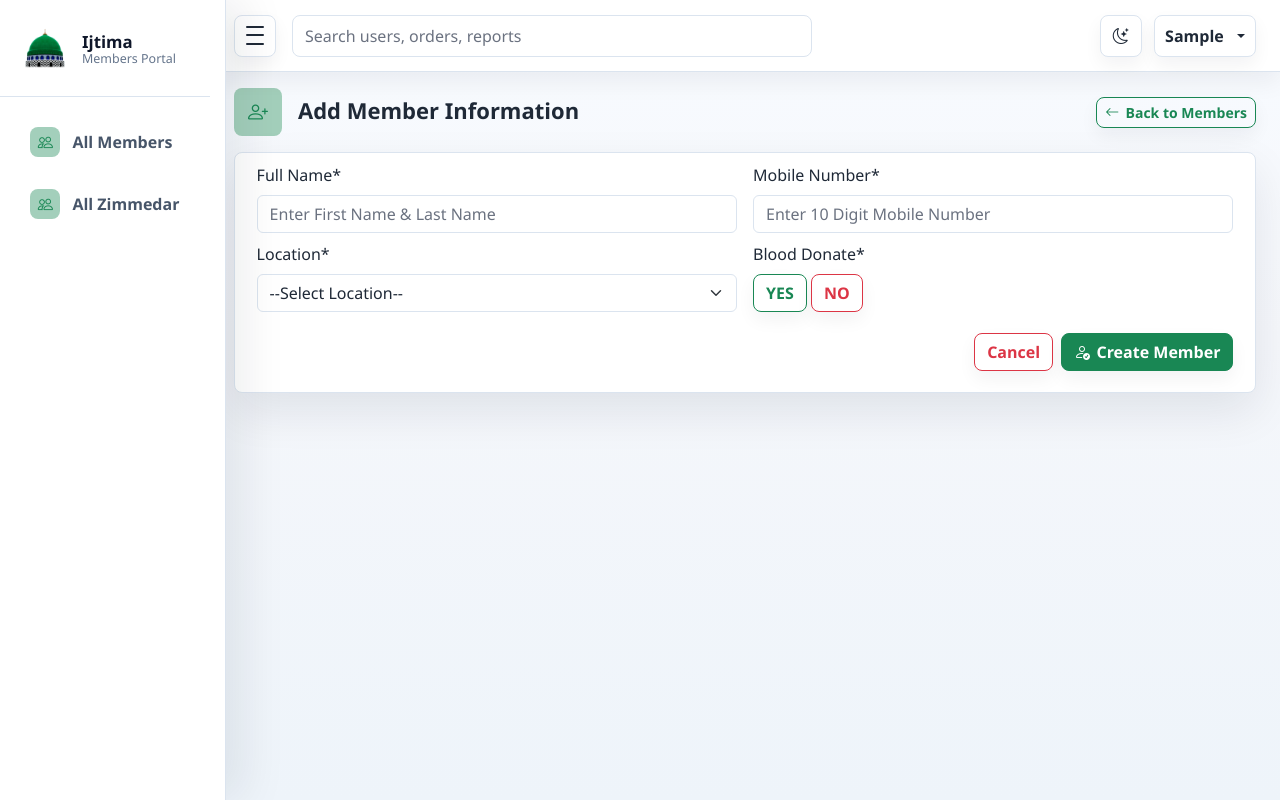
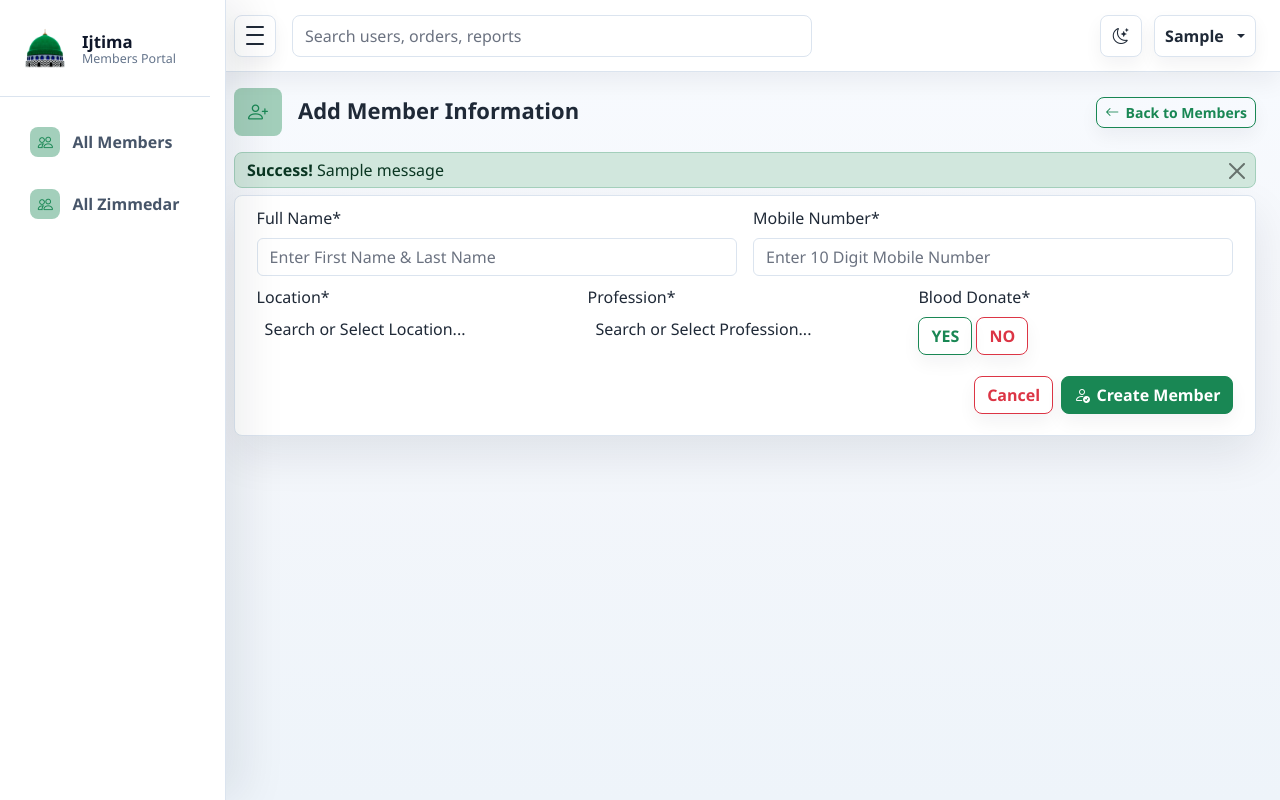
Before and after one commit to moanwarshaikhattari/ijtima-members-portal, a Django app: page /members/add/ in a window 1280 px wide. Run offline with Django 5.2, Linux system fonts and the light colour scheme; a user stored in the database is signed in; tables that the repository leaves empty hold one stand-in row (values such as "Sample post"); one stand-in notice (Sample message) is shown; some libraries are stand-ins or nearby versions.

Commit message:
update logo and added profession

```diff
--- a/myapp/admin.py
+++ b/myapp/admin.py
@@ -19,7 +19,7 @@ admin.site.register(Profile)
 @admin.register(Member)
 class MemberAdmin(admin.ModelAdmin):
     # Admin table me dikhne wale columns
-    list_display = ('name', 'mobile', 'location', 'blood_donate', 'zimmedar_name', 'joined_at')
+    list_display = ('name', 'mobile', 'location', 'blood_donate', 'zimmedar_name','profession','joined_at')
 
     # Search bar enable karne ke liye
     search_fields = ('name', 'mobile', 'zimmedar_name', 'blood_donate')
--- a/myapp/static/assets/css/style.css
+++ b/myapp/static/assets/css/style.css
@@ -939,7 +939,7 @@ html[data-theme="dark"] .profile-button .avatar-sm {
 }
 
 .auth-visual img {
-  /* width: 100%; */
+  width: 100%;
   height: 100%;
   display: block;
   object-fit: cover;
--- a/myapp/templates/add-member.html
+++ b/myapp/templates/add-member.html
@@ -51,7 +51,14 @@
 
           <section class="row g-3 mb-lg-0 mb-5">
             <div class="col-12 col-xl-12">
-              <div class="col-12 col-xl-12">
+              {% if messages %}
+                {% for message in messages %}
+                  <div class="alert alert-success alert-dismissible fade show" role="alert">
+                    <strong>Success!</strong> {{ message }}
+                    <button type="button" class="btn-close" data-bs-dismiss="alert" aria-label="Close"></button>
+                  </div>
+                {% endfor %}
+              {% endif %}
 
               <form id="contactForm" method="POST" action="{% url 'addmember' %}" class="panel">
                 {% csrf_token %}
@@ -85,15 +92,11 @@
                     {% endif %}
                   </div>
 
-                  <div class="col-md-6 mt-1">
+                  <div class="col-md-4 mt-1">
                     <label class="form-label" for="location">Location*</label>
-                    <select class="form-select form-control mb-0" id="location" name="location">
-                      <option value="">--Select Location--</option>
-                      <!-- <option value="Belapur">Belapur</option>
-                      <option value="Kopar Khairne">Kopar Khairne</option>
-                      <option value="Nerul">Nerul</option>
-                      <option value="Kharghar">Kharghar</option>
-                      <option value="Vashi">Vashi</option> -->
+                    <select class="form-select location-dropdown mb-0" id="location" name="location">
+                      <!-- Placeholder ke liye empty option zaroori hai -->
+                      <option value="" {% if not entered_location %}selected{% endif %}></option>
                       {% for key, value in Member.LOCATION_CHOICES %}
                           <option value="{{ key }}" {% if entered_location == key %}selected{% endif %}>
                               {{ value }}
@@ -102,9 +105,22 @@
                     </select>
                     <div class="text-danger error" id="errorLocation"></div>
                   </div>
+                  <div class="col-md-4 mt-1">
+                    <label class="form-label" for="profession">Profession*</label>
+                    <select class="form-select profession-dropdown mb-0" id="profession" name="profession">
+                      <!-- Placeholder ke liye empty option zaroori hai -->
+                      <option value="" {% if not entered_profession %}selected{% endif %}></option>
+                      {% for key, value in Member.PROFESSION_CHOICES %}
+                          <option value="{{ key }}" {% if entered_profession == key %}selected{% endif %}>
+                              {{ value }}
+                          </option>
+                      {% endfor %}
+                    </select>
+                    <div class="text-danger error" id="errorProfession"></div>
+                  </div>
 
 
-                  <div class="col-md-6 mt-1">
+                  <div class="col-md-4 mt-1">
                     <label class="form-label">Blood Donate*</label>
 
                     <div class="" role="group" aria-label="Blood Donate">
@@ -143,7 +159,32 @@
 
   <script src="{% static 'assets/js/bootstrap.bundle.min.js' %}"></script>
   <script src="{% static 'assets/js/main.js' %}"></script>
-  <script src="https://cdn.jsdelivr.net/npm/choices.js/public/assets/scripts/choices.min.js"></script>
+
+  <!-- searchable drop down  -->
+  <script src="https://code.jquery.com/jquery-3.6.0.min.js"></script>
+  <!-- Select2 JS -->
+  <script src="https://cdn.jsdelivr.net/npm/select2@4.1.0-rc.0/dist/css/select2.min.css"></script>
+  <script src="https://cdn.jsdelivr.net/npm/select2@4.1.0-rc.0/dist/js/select2.min.js"></script>
+
+  <script>
+    $(document).ready(function() {
+      $('.profession-dropdown').select2({
+        theme: 'bootstrap-5', // Bootstrap 5 Look & Feel
+        placeholder: 'Search or Select Profession...',
+        allowClear: true,
+        width: '100%'
+      });
+    });
+
+    $(document).ready(function() {
+      $('.location-dropdown').select2({
+        theme: 'bootstrap-5', // Bootstrap 5 Look & Feel
+        placeholder: 'Search or Select Location...',
+        allowClear: true,
+        width: '100%'
+      });
+    });
+  </script>
 
   <script>
     document.getElementById("contactForm").onsubmit = function (e) {
@@ -152,6 +193,7 @@
       document.getElementById("errorName").innerText = "";
       document.getElementById("errorMobile").innerText = "";
       document.getElementById("errorLocation").innerText = "";
+      document.getElementById("errorProfession").innerText = "";
       document.getElementById("errorBlood").innerText = "";
 
       let valid = true;
@@ -159,6 +201,7 @@
       const name = document.querySelector("[name='name']").value.trim();
       const mobile = document.querySelector("[name='mobile']").value.trim();
       const location = document.querySelector("[name='location']").value.trim();
+      const profession= document.querySelector("[name='profession']").value.trim();
       const blood = document.querySelector("input[name='blood']:checked");
 
       if (name === "") {
@@ -175,6 +218,12 @@
         document.getElementById("errorLocation").innerText = "Location is required.";
         valid = false;
       }
+
+      if (profession === "") {
+        document.getElementById("errorProfession").innerText = "Profession is required.";
+        valid = false;
+      }
+
       if (!blood) {
         document.getElementById("errorBlood").innerText =
             "Please select YES or NO.";
@@ -200,25 +249,9 @@
       document.getElementById("errorName").innerText = "";
       document.getElementById("errorMobile").innerText = "";
       document.getElementById("errorLocation").innerText = "";
+      document.getElementById("errorProfession").innerText = "";
       document.getElementById("errorBlood").innerText = "";
     });
-
-    // serachable dropdown
-    new Choices('#location', {
-      searchEnabled: true,
-      itemSelectText: '',
-      shouldSort: false,
-      placeholder: false,
-      placeholderValue: 'Select Location',
-    });
-    // new Choices('#blood', {
-    //   searchEnabled: false,
-    //   itemSelectText: '',
-    //   shouldSort: false,
-    //   placeholder: false,
-    //   placeholderValue: 'Select Location',
-    // });
-
-</script>
+  </script>
 </body>
 </html>
--- a/myapp/templates/allmembers.html
+++ b/myapp/templates/allmembers.html
@@ -62,6 +62,7 @@
                     <th scope="col">Name</th>
                     <th scope="col">Mobile</th>
                     <th scope="col">Location</th>
+                    <th scope="col">Profession</th>
                     <th scope="col" style="text-align: center;">Blood Donate</th>
                     <th scope="col">Joined Date</th>
                     <th scope="col">Zimmedar Name</th>
@@ -76,6 +77,7 @@
                     </td>
                     <td><a href="tel:+91{{ member.mobile }}">{{ member.mobile }}</a></td>
                     <td>{{ member.location }}</td>
+                    <td>{{ member.profession }}</td>
                     <td style="text-align: center;">{{ member.blood_donate }}</td>
                     <td>{{ member.joined_at|date:"d M Y" }}</td>
                     <td>{{ member.zimmedar_name|title }}</td>
--- a/myapp/templates/head.html
+++ b/myapp/templates/head.html
@@ -1,13 +1,22 @@
 {% load static %}
 <meta charset="UTF-8">
 <meta name="viewport" content="width=device-width, initial-scale=1.0">
-<meta name="description" content="adminHMD professional admin dashboard template">
-<!-- <title>Dashboard | adminHMD</title> -->
+<meta name="description" content="Navi Mumbai Members Portal">
 
+<!-- WhatsApp / Facebook Preview Image -->
+<meta property="og:image" content="{{ request.scheme }}://{{ request.get_host }}{% static 'assets/images/di-logo.png' %}">
+<meta property="og:image:secure_url" content="{{ request.scheme }}://{{ request.get_host }}{% static 'assets/images/di-logo.png' %}">
+<meta property="og:image:width" content="1200">
+<meta property="og:image:height" content="630">
 <link rel="stylesheet" href="{% static 'assets/css/bootstrap.min.css' %}">
 <link rel="stylesheet" href="{% static 'assets/vendors/bootstrap-icons/bootstrap-icons.css' %}">
 <link rel="stylesheet" href="{% static 'assets/css/style.css' %}">
-<link rel="stylesheet" href="https://cdn.jsdelivr.net/npm/choices.js/public/assets/styles/choices.min.css">
+<!-- <link rel="stylesheet" href="https://cdn.jsdelivr.net/npm/choices.js/public/assets/styles/choices.min.css"> -->
+ <!-- Select2 CSS -->
+<link href="https://cdn.jsdelivr.net/npm/select2@4.1.0-rc.0/dist/css/select2.min.css" rel="stylesheet" />
+
+<!-- Select2 Bootstrap 5 Theme CSS (Match with Bootstrap styling) -->
+<link href="https://cdn.jsdelivr.net/npm/select2-bootstrap-5-theme@1.3.0/dist/select2-bootstrap-5-theme.min.css" rel="stylesheet" />
 
 <style>
     .alert-dismissible .btn-close{
@@ -19,4 +28,74 @@
     .alert-dismissible {
         margin-bottom: 7px !important;
     }
+    .select2-container--bootstrap-5 .select2-dropdown .select2-results__options .select2-results__option.select2-results__option--selected, .select2-container--bootstrap-5 .select2-dropdown .select2-results__options .select2-results__option[aria-selected=true]:not(.select2-results__option--highlighted)
+      {
+          color: #fff;
+          background-color: #198754;
+      }
 </style>
+<style>
+  /* Dark Mode Input Box Overrides */
+  body.dark-mode .form-control,
+  [data-bs-theme="dark"] .form-control,
+  .dark-mode .form-control {
+    background-color: #1b263b !important;
+    color: #ffffff !important;
+    border: 1px solid #2b3d5b !important;
+  }
+
+  body.dark-mode .form-control::placeholder,
+  [data-bs-theme="dark"] .form-control::placeholder,
+  .dark-mode .form-control::placeholder {
+    color: #8b9bb4 !important;
+  }
+
+  /* Dark Mode Select2 Container (Location & Profession Dropdowns) */
+  body.dark-mode .select2-container--bootstrap-5 .select2-selection--single,
+  [data-bs-theme="dark"] .select2-container--bootstrap-5 .select2-selection--single,
+  .dark-mode .select2-container--bootstrap-5 .select2-selection--single,
+  body.dark-mode .select2-container--default .select2-selection--single,
+  [data-bs-theme="dark"] .select2-container--default .select2-selection--single,
+  .dark-mode .select2-container--default .select2-selection--single {
+    background-color: #1b263b !important;
+    border: 1px solid #2b3d5b !important;
+    color: #ffffff !important;
+  }
+
+  /* Select2 Text & Placeholder in Dark Mode */
+  body.dark-mode .select2-selection__rendered,
+  [data-bs-theme="dark"] .select2-selection__rendered,
+  .dark-mode .select2-selection__rendered {
+    color: #ffffff !important;
+  }
+
+  body.dark-mode .select2-selection__placeholder,
+  [data-bs-theme="dark"] .select2-selection__placeholder,
+  .dark-mode .select2-selection__placeholder {
+    color: #8b9bb4 !important;
+  }
+
+  /* Select2 Open Dropdown Menu Dark Theme */
+  body.dark-mode .select2-dropdown,
+  [data-bs-theme="dark"] .select2-dropdown,
+  .dark-mode .select2-dropdown {
+    background-color: #1b263b !important;
+    border: 1px solid #2b3d5b !important;
+    color: #ffffff !important;
+  }
+
+  body.dark-mode .select2-search__field,
+  [data-bs-theme="dark"] .select2-search__field,
+  .dark-mode .select2-search__field {
+    background-color: #0d1b2a !important;
+    color: #ffffff !important;
+    border: 1px solid #2b3d5b !important;
+  }
+
+  body.dark-mode .select2-results__option--highlighted[aria-selected],
+  [data-bs-theme="dark"] .select2-results__option--highlighted[aria-selected],
+  .dark-mode .select2-results__option--highlighted[aria-selected] {
+    background-color: #2b3d5b !important;
+    color: #ffffff !important;
+  }
+</style>
--- a/myapp/templates/members.html
+++ b/myapp/templates/members.html
@@ -62,6 +62,7 @@
                     <th scope="col">Name</th>
                     <th scope="col">Mobile</th>
                     <th scope="col">Location</th>
+                    <th scope="col">Profession</th>
                     <th scope="col">Blood Donate</th>
                     <th scope="col">Joined Date</th>
                     <th scope="col">Zimmedar Name</th>
@@ -76,6 +77,7 @@
                     </td>
                     <td><a href="tel:+91{{ member.mobile }}">{{ member.mobile }}</a></td>
                     <td>{{ member.location }}</td>
+                    <td>{{ member.profession }}</td>
                     <td style="text-align: center;">{{ member.blood_donate }}</td>
                     <td>{{ member.joined_at|date:"d M Y" }}</td>
                     <td>{{ member.zimmedar_name|title }}</td>
@@ -199,7 +201,7 @@
 
     });
   </script>
-  {% if whatsapp_url %}
+  <!-- {% if whatsapp_url %}
   <script>
     document.addEventListener("DOMContentLoaded", function () {
         // 200ms Delay ensures browser fully loads DOM before triggering external redirect
@@ -209,6 +211,6 @@
         }, 200);
     });
   </script>
-  {% endif %}
+  {% endif %} -->
 </body>
 </html>
--- a/myapp/templates/sidebar.html
+++ b/myapp/templates/sidebar.html
@@ -1,8 +1,10 @@
 {% load static %}
 <div class="sidebar-backdrop" data-sidebar-close></div>
 <aside class="admin-sidebar" id="adminSidebar" aria-label="Main navigation">
+
+    {% if request.user.is_superuser or request.user.is_staff %}
     <div class="sidebar-header">
-        <a class="brand-mark" href="{% url 'members' %}" aria-label="adminHMD dashboard">
+        <a class="brand-mark" href="{% url 'allmembers' %}" aria-label="adminHMD dashboard">
             <span class="b"><img style="vertical-align: baseline !important;" src="/static/assets/images/madina.png" alt="midana logo" width="50px"></span>
             <span class="brand-copy">
             <span class="brand-title">Ijtima</span>
@@ -10,7 +12,6 @@
             </span>
         </a>
     </div>
-    {% if request.user.is_superuser or request.user.is_staff %}
         <nav class="sidebar-nav">
             <a class="nav-link {% if request.path == '/allmemberslist/' %}active{% endif %}" href="{% url 'allmembers' %}"
             {% if request.path == '/allmemberslist/' %}aria-current="page"{% endif %}>
@@ -29,6 +30,15 @@
             </a>
         </nav>
     {% else %}
+    <div class="sidebar-header">
+        <a class="brand-mark" href="{% url 'members' %}" aria-label="adminHMD dashboard">
+            <span class="b"><img style="vertical-align: baseline !important;" src="/static/assets/images/madina.png" alt="midana logo" width="50px"></span>
+            <span class="brand-copy">
+            <span class="brand-title">Ijtima</span>
+            <span class="brand-subtitle">Members Portal</span>
+            </span>
+        </a>
+    </div>
         <nav class="sidebar-nav">
             <a class="nav-link {% if request.path == '/members/' %}active{% endif %}" href="{% url 'members' %}"
             {% if request.path == '/members/' %}aria-current="page"{% endif %}>
--- a/myapp/views.py
+++ b/myapp/views.py
@@ -195,12 +195,12 @@ def member_list(request):
     #     members = Member.objects.filter(created_by=request.user).order_by('-joined_at')
 
     # Session se WhatsApp URL nikalein
-    whatsapp_url = request.session.pop('open_whatsapp_url', None)
+    # whatsapp_url = request.session.pop('open_whatsapp_url', None)
 
     return render(request, 'members.html', {
         'title': 'Members List',
         'members': members,
-        'whatsapp_url': whatsapp_url
+        # 'whatsapp_url': whatsapp_url
     })
 
 @login_required(login_url='login')
@@ -209,6 +209,7 @@ def add_member(request):
         name = request.POST.get('name')
         mobile = request.POST.get('mobile')
         location = request.POST.get('location')
+        profession = request.POST.get('profession')
         blood = request.POST.get('blood')
 
 
@@ -221,6 +222,7 @@ def add_member(request):
                 'entered_name': name,
                 'entered_mobile': mobile,
                 'entered_location': location,
+                'entered_profession':profession,
                 'entered_blood':blood,
                 "Member": Member,
             })
@@ -231,21 +233,23 @@ def add_member(request):
             name=name,
             mobile=mobile,
             location=location,
+            profession=profession,
             blood_donate=blood,
             zimmedar_name=zimmedar,
             created_by=request.user
         )
+        messages.success(request, f"Member '{name}' added successfully!")
        # Build WhatsApp URL
         # Message Text
-        message_body = f"Hello {name},\n\nWelcome! Your membership registration is successful.\nLocation: {location}"
+        # message_body = f"Hello {name},\n\nWelcome! Your membership registration is successful.\nLocation: {location}"
 
         # FIX 1: safe='' set karna ZAROORI hai taaki \n breaks %0A ban jaye
-        encoded_message = urllib.parse.quote(message_body, safe='')
+        # encoded_message = urllib.parse.quote(message_body, safe='')
 
         # FIX 2: Correct URL with exact parameters
-        whatsapp_url = f"https://api.whatsapp.com/send?phone=91{mobile}&text={encoded_message}"
+        # whatsapp_url = f"https://api.whatsapp.com/send?phone=91{mobile}&text={encoded_message}"
 
-        request.session['open_whatsapp_url'] = whatsapp_url
+        # request.session['open_whatsapp_url'] = whatsapp_url
 
         return redirect('members')
 
@@ -290,6 +294,7 @@ def export_members_excel(request):
         "Name",
         "Mobile Number",
         "Location",
+        "Profession",
         "Blood Donate",
         "Joined Date",
         "Zimmedar Name",
@@ -316,6 +321,7 @@ def export_members_excel(request):
             member.name,
             member.mobile,
             member.location,
+             member.profession,
             member.blood_donate,
             joined_date,
             member.zimmedar_name,
```
Also changed, not shown: myapp/models.py (+16 -0 lines), myapp/templates/member-details.html (+58 -55 lines), myapp/migrations/0006_member_profession.py (added), myapp/static/assets/images/di-logo-1.png (added), myapp/static/assets/images/di-logo-old.png (added), myapp/static/assets/images/di-logo.png, myapp/static/assets/images/di-logo3.png (added).
